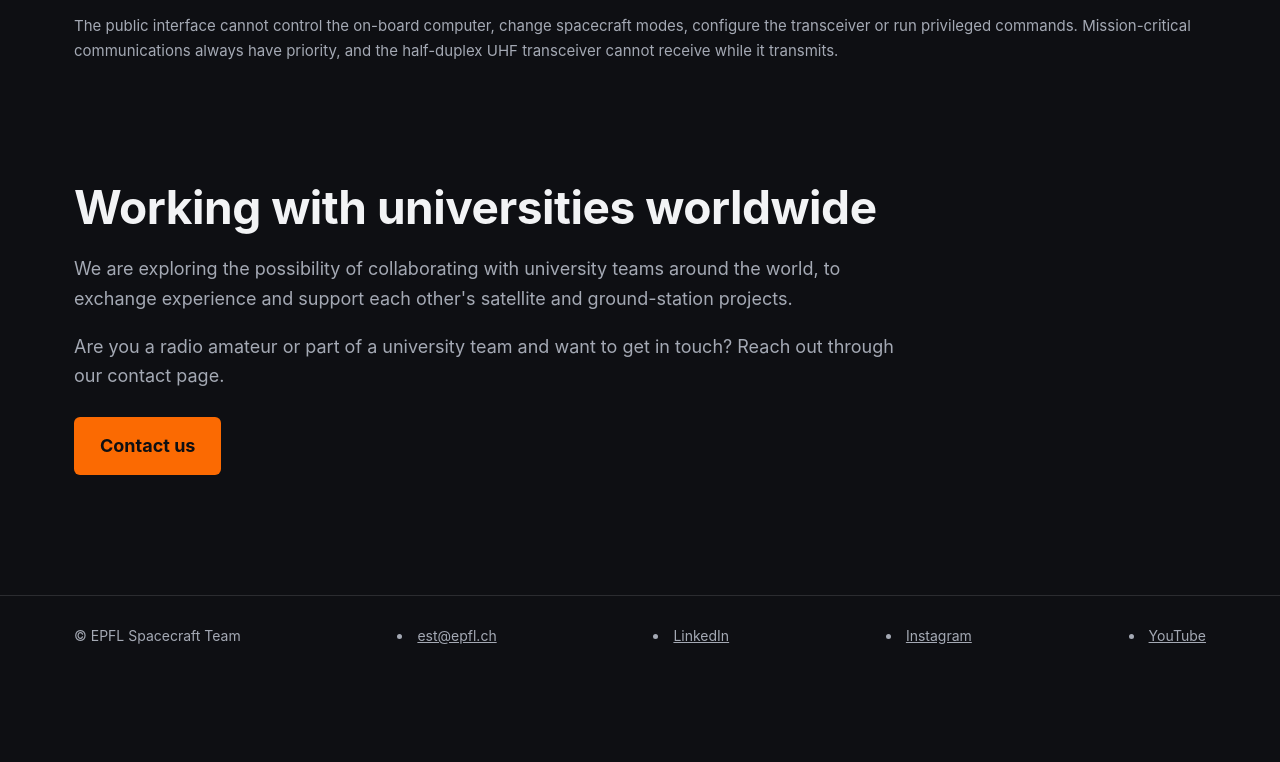
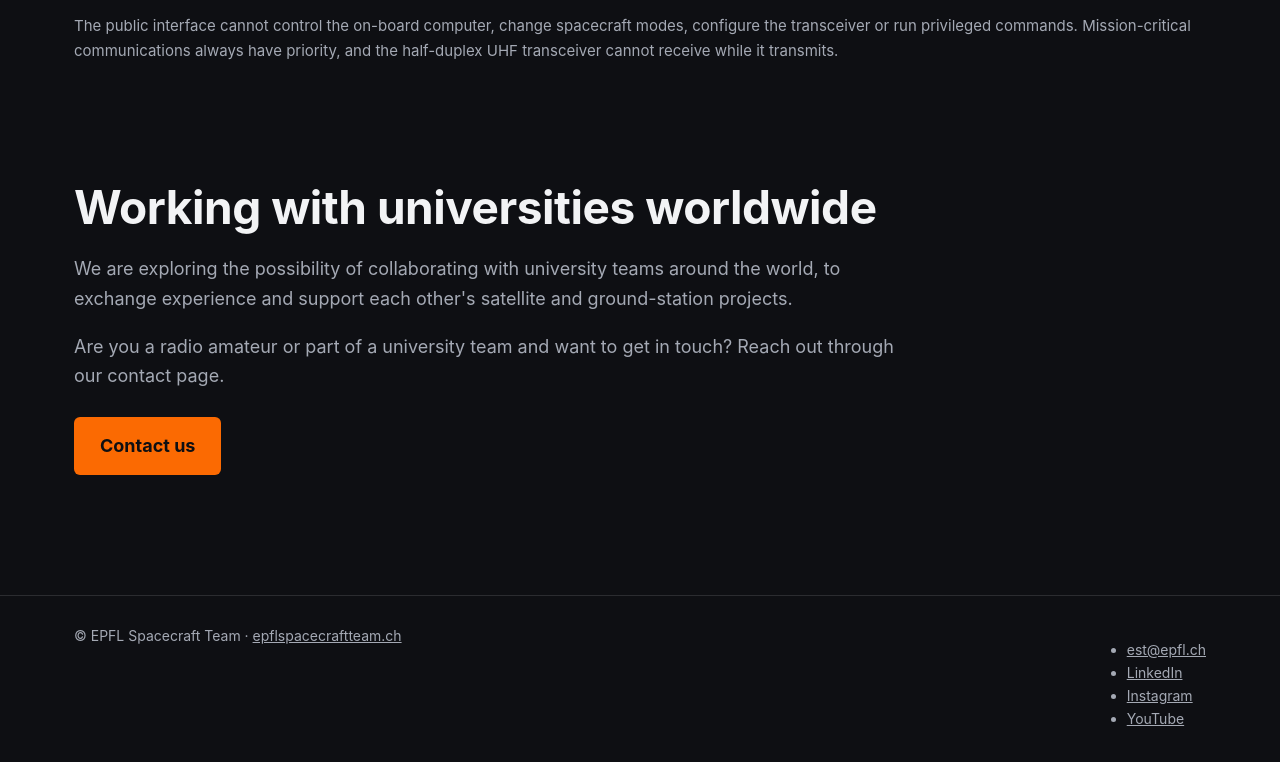
Before and after one commit to EPFL-Spacecraft-Team/website, a plain HTML site: page amateur-radio.html in a window 1280 px wide. Shown: the part 4112-4874 px from the top of the page. Before the commit the page ends 4787 px from the top, so only its background shows below. Drawn offline with Linux system fonts and the light colour scheme.

Commit message:
Update footer with new contact information and links

```diff
--- a/amateur-radio.html
+++ b/amateur-radio.html
@@ -134,11 +134,13 @@
 
   <footer>
     <div class="wrap">
-      <span>&copy; EPFL Spacecraft Team</span>
-      <li><a href="mailto:est@epfl.ch">est@epfl.ch</a></li>
+      <span>&copy; EPFL Spacecraft Team · <a href="https://www.epflspacecraftteam.ch/">epflspacecraftteam.ch</a></span>
+      <ul aria-label="Contact and social media">
+        <li><a href="mailto:est@epfl.ch">est@epfl.ch</a></li>
         <li><a href="https://www.linkedin.com/company/epfl-spacecraft-team/" target="_blank" rel="noopener">LinkedIn</a></li>
         <li><a href="https://www.instagram.com/epfl_spacecraft_team/" target="_blank" rel="noopener">Instagram</a></li>
         <li><a href="https://www.youtube.com/@EPFLSpacecraftTeam" target="_blank" rel="noopener">YouTube</a></li>
+      </ul>
     </div>
   </footer>
 </body>
```
